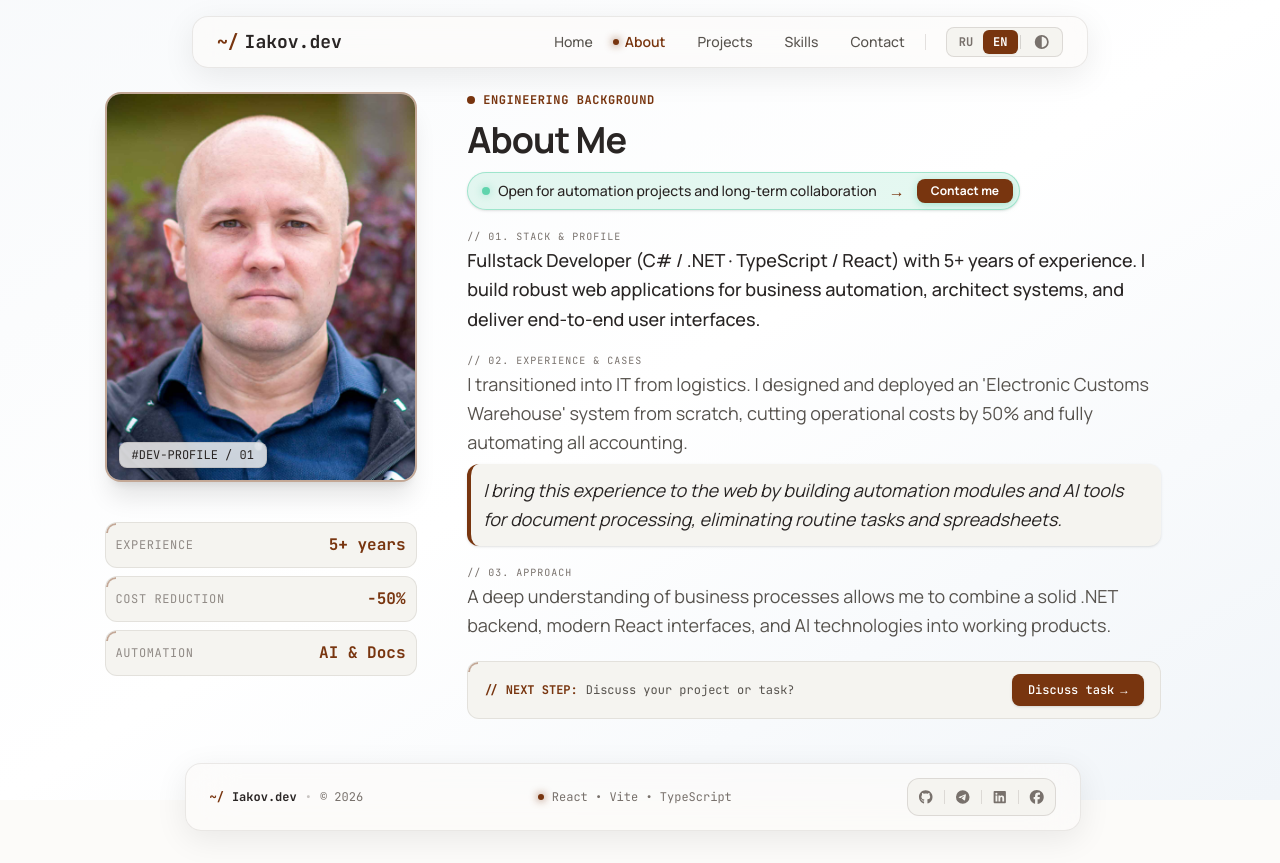
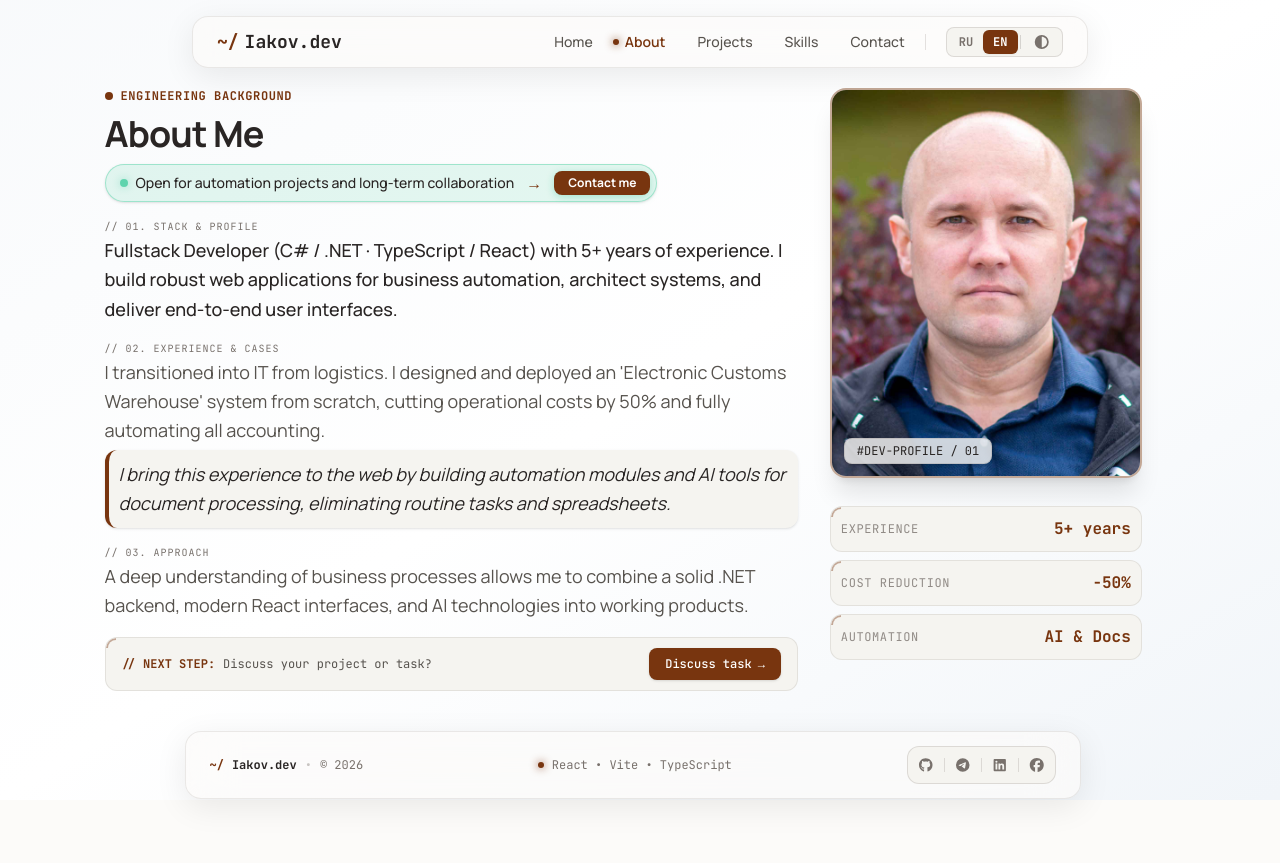
Before and after one commit to IakovYakovlev/personal, a React (Vite) app: page /about in a window 1280 px wide. After the commit the page ends 831 px from the top, so only its background shows below. Built offline with nearby package versions, Linux system fonts and the light colour scheme.

Commit message:
refactor: reorganize About component layout and restore metrics section

```diff
--- a/src/ui/pages/About/About.tsx
+++ b/src/ui/pages/About/About.tsx
@@ -7,18 +7,84 @@ export const About = () => {
   const { t } = useTranslation();
 
   return (
-    <div className='flex-1 flex flex-col justify-center w-full max-w-6xl mx-auto px-6 md:px-12 py-2 lg:py-3 text-left overflow-hidden'>
+    <div className='flex-1 flex flex-col justify-center w-full max-w-6xl mx-auto px-6 md:px-12 py-1 lg:py-2 text-left overflow-hidden'>
       <main className='w-full grid grid-cols-1 lg:grid-cols-12 gap-6 lg:gap-8 items-start'>
-        {/* ЛЕВАЯ КОЛОНКА (4): Фото + Метрики */}
-        <div className='lg:col-span-4 flex flex-col gap-3'>
-          <div className='relative w-full max-w-[320px] mx-auto lg:mx-0 pb-4 pr-2'>
+        {/* ТЕКСТОВЫЕ БЛОКИ (на десктопе слева) */}
+        <div className='lg:col-span-8 lg:order-1 flex flex-col justify-start space-y-2.5'>
+          <div className='inline-flex items-center gap-2 font-mono text-xs text-[var(--color-primary)] font-bold uppercase tracking-wider'>
+            <span className='w-2 h-2 rounded-full bg-[var(--color-primary)]' />
+            {t('about.section')}
+          </div>
+
+          <h1 className='text-3xl md:text-4xl font-bold text-[var(--color-text-base)] tracking-tight'>
+            {t('about.title')}
+          </h1>
+
+          <StatusBadge />
+
+          {/* Блок 1 */}
+          <div className='space-y-0.5'>
+            <span className='font-mono text-2xs text-[var(--color-text-subtle)] uppercase tracking-widest'>
+              {t('about.block1_label')}
+            </span>
+            <p className='text-base lg:text-lg text-[var(--color-text-base)] font-medium leading-relaxed'>
+              {t('about.intro')}
+            </p>
+          </div>
+
+          {/* Блок 2 */}
+          <div className='space-y-1'>
+            <span className='font-mono text-2xs text-[var(--color-text-subtle)] uppercase tracking-widest'>
+              {t('about.block2_label')}
+            </span>
+            <p className='text-base lg:text-lg text-[var(--color-text-muted)] leading-relaxed'>{t('about.main')}</p>
+
+            <div className='relative bg-[var(--color-bg-muted)] p-2.5 rounded-xl border-l-4 border-[var(--color-primary)] shadow-sm'>
+              <p className='text-base lg:text-lg text-[var(--color-text-base)] italic leading-relaxed'>
+                {t('about.highlight')}
+              </p>
+            </div>
+          </div>
+
+          {/* Блок 3 */}
+          <div className='space-y-0.5'>
+            <span className='font-mono text-2xs text-[var(--color-text-subtle)] uppercase tracking-widest'>
+              {t('about.block3_label')}
+            </span>
+            <p className='text-base lg:text-lg text-[var(--color-text-muted)] leading-relaxed'>
+              {t('about.conclusion')}
+            </p>
+          </div>
+
+          {/* CTA-ПЛАШКА */}
+          <div className='relative overflow-hidden bg-[var(--color-bg-muted)] px-4 py-2.5 rounded-xl border border-[var(--color-text-subtle)]/15 flex flex-col sm:flex-row sm:items-center sm:justify-between gap-3 font-mono text-xs mt-1.5 group'>
+            <div className='absolute top-0 left-0 w-2.5 h-2.5 border-l-2 border-t-2 border-[var(--color-primary)]/40 rounded-tl-xl pointer-events-none' />
+
+            <div className='flex items-center gap-2 text-[var(--color-text-muted)]'>
+              <span className='text-[var(--color-primary)] font-bold whitespace-nowrap'>{t('about.cta.label')}</span>
+              <span>{t('about.cta.text')}</span>
+            </div>
+
+            <Link
+              to='/contact'
+              className='w-full sm:w-auto inline-flex items-center justify-center gap-1.5 px-4 py-2 rounded-lg bg-[var(--color-primary)] text-white font-medium hover:bg-[var(--color-primary-dark)] transition-all cursor-pointer shadow-sm'
+            >
+              <span>{t('about.cta.btn')}</span>
+              <span>&rarr;</span>
+            </Link>
+          </div>
+        </div>
+
+        {/* ФОТО + МЕТРИКИ (на десктопе справа) */}
+        <div className='lg:col-span-4 lg:order-2 flex flex-col gap-3'>
+          <div className='relative w-full max-w-[320px] mx-auto lg:mx-0 pb-2 pr-2'>
             <div className='relative w-full aspect-[4/5] rounded-2xl overflow-hidden border-2 border-[var(--color-primary)]/40 shadow-xl group bg-[var(--color-bg-muted)]'>
               <img
                 src={avatar}
                 alt='Iakov Yakovlev'
                 className='w-full h-full object-cover group-hover:scale-105 transition-transform duration-500'
               />
-              <div className='absolute inset-0 bg-gradient-to-b from-transparent via-white/10 to-transparent -translate-y-full group-hover:translate-y-full transition-transform duration-700 pointer-events-none' />
+              <div className='absolute inset-0 bg-gradient-to-b from-transparent via-white/20 to-transparent -translate-y-full group-hover:translate-y-full transition-transform duration-700 pointer-events-none' />
 
               <div className='absolute bottom-3 left-3 bg-[var(--color-bg-base)]/80 backdrop-blur-md px-3 py-1 rounded-lg border border-[var(--color-text-subtle)]/20 text-xs font-mono text-[var(--color-text-base)] shadow-sm z-10'>
                 #DEV-PROFILE / 01
@@ -27,7 +93,7 @@ export const About = () => {
           </div>
 
           {/* Метрики */}
-          <div className='max-w-[312px] mx-auto lg:mx-0 w-full flex flex-col gap-2 font-mono mt-3'>
+          <div className='max-w-[312px] mx-auto lg:mx-0 w-full flex flex-col gap-2 font-mono mt-2'>
             <div className='relative overflow-hidden bg-[var(--color-bg-muted)] p-2.5 rounded-xl border border-[var(--color-text-subtle)]/15 flex items-center justify-between group hover:border-[var(--color-primary)]/50 transition-colors'>
               <div className='absolute top-0 left-0 w-2.5 h-2.5 border-l-2 border-t-2 border-[var(--color-primary)]/40 rounded-tl-xl pointer-events-none' />
               <div className='text-xs uppercase tracking-wider text-[var(--color-text-subtle)] opacity-80'>
@@ -53,72 +119,6 @@ export const About = () => {
             </div>
           </div>
         </div>
-
-        {/* ПРАВАЯ КОЛОНКА (8): Текстовые блоки */}
-        <div className='lg:col-span-8 flex flex-col justify-start space-y-3'>
-          <div className='inline-flex items-center gap-2 font-mono text-xs text-[var(--color-primary)] font-bold uppercase tracking-wider'>
-            <span className='w-2 h-2 rounded-full bg-[var(--color-primary)]' />
-            {t('about.section')}
-          </div>
-
-          <h1 className='text-3xl md:text-4xl font-bold text-[var(--color-text-base)] tracking-tight'>
-            {t('about.title')}
-          </h1>
-
-          <StatusBadge />
-
-          {/* Блок 1 */}
-          <div className='space-y-0.5'>
-            <span className='font-mono text-2xs text-[var(--color-text-subtle)] uppercase tracking-widest'>
-              {t('about.block1_label')}
-            </span>
-            <p className='text-base lg:text-lg text-[var(--color-text-base)] font-medium leading-relaxed'>
-              {t('about.intro')}
-            </p>
-          </div>
-
-          {/* Блок 2 */}
-          <div className='space-y-1.5'>
-            <span className='font-mono text-2xs text-[var(--color-text-subtle)] uppercase tracking-widest'>
-              {t('about.block2_label')}
-            </span>
-            <p className='text-base lg:text-lg text-[var(--color-text-muted)] leading-relaxed'>{t('about.main')}</p>
-
-            <div className='relative bg-[var(--color-bg-muted)] p-3 rounded-xl border-l-4 border-[var(--color-primary)] shadow-sm'>
-              <p className='text-base lg:text-lg text-[var(--color-text-base)] italic leading-relaxed'>
-                {t('about.highlight')}
-              </p>
-            </div>
-          </div>
-
-          {/* Блок 3 */}
-          <div className='space-y-0.5'>
-            <span className='font-mono text-2xs text-[var(--color-text-subtle)] uppercase tracking-widest'>
-              {t('about.block3_label')}
-            </span>
-            <p className='text-base lg:text-lg text-[var(--color-text-muted)] leading-relaxed'>
-              {t('about.conclusion')}
-            </p>
-          </div>
-
-          {/* CTA-ПЛАШКА */}
-          <div className='relative overflow-hidden bg-[var(--color-bg-muted)] px-4 py-3 rounded-xl border border-[var(--color-text-subtle)]/15 flex flex-col sm:flex-row sm:items-center sm:justify-between gap-3 font-mono text-xs mt-2 group'>
-            <div className='absolute top-0 left-0 w-2.5 h-2.5 border-l-2 border-t-2 border-[var(--color-primary)]/40 rounded-tl-xl pointer-events-none' />
-
-            <div className='flex items-center gap-2 text-[var(--color-text-muted)]'>
-              <span className='text-[var(--color-primary)] font-bold whitespace-nowrap'>{t('about.cta.label')}</span>
-              <span>{t('about.cta.text')}</span>
-            </div>
-
-            <Link
-              to='/contact'
-              className='w-full sm:w-auto inline-flex items-center justify-center gap-1.5 px-4 py-2 rounded-lg bg-[var(--color-primary)] text-white font-medium hover:bg-[var(--color-primary-dark)] transition-all cursor-pointer shadow-sm'
-            >
-              <span>{t('about.cta.btn')}</span>
-              <span>&rarr;</span>
-            </Link>
-          </div>
-        </div>
       </main>
     </div>
   );
```
